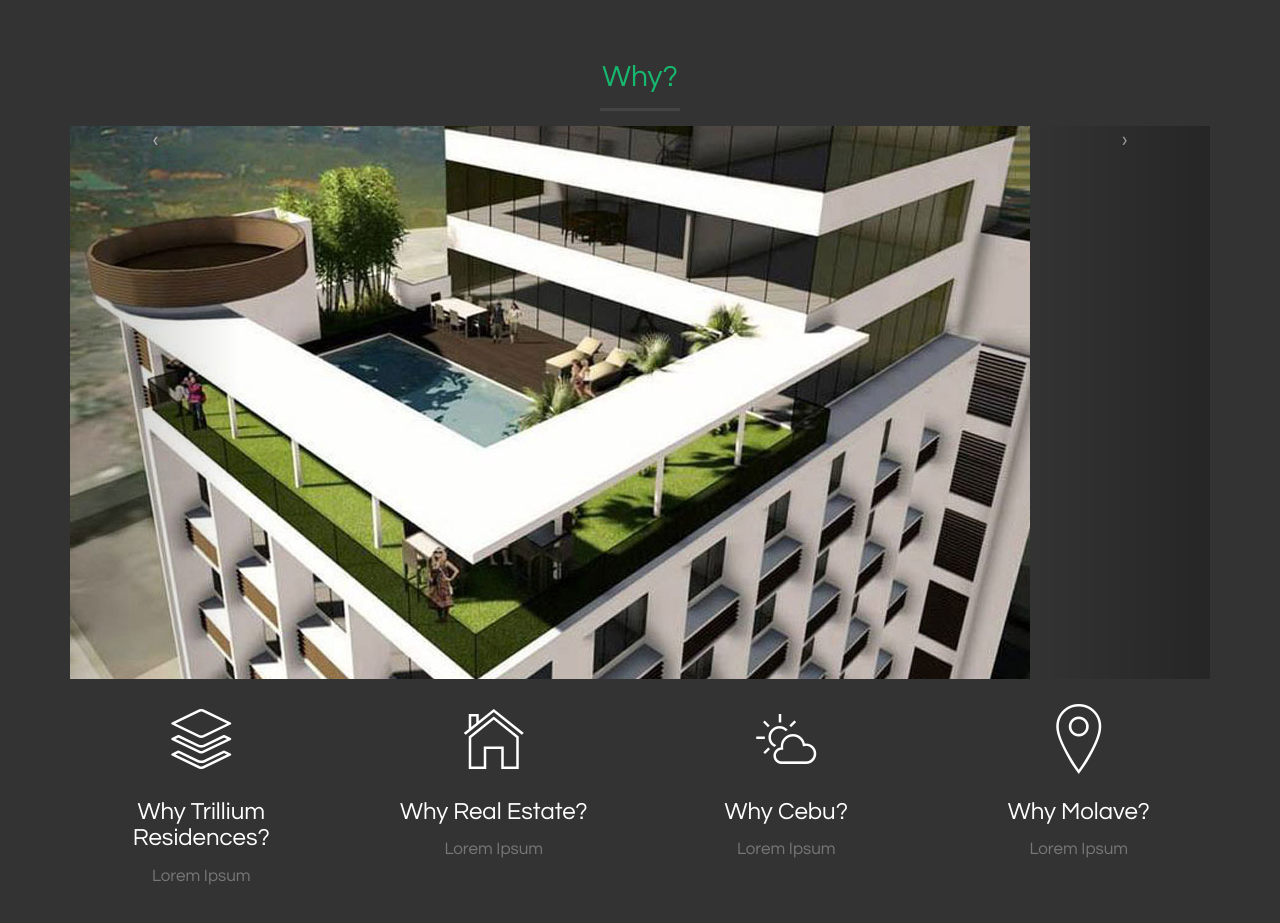
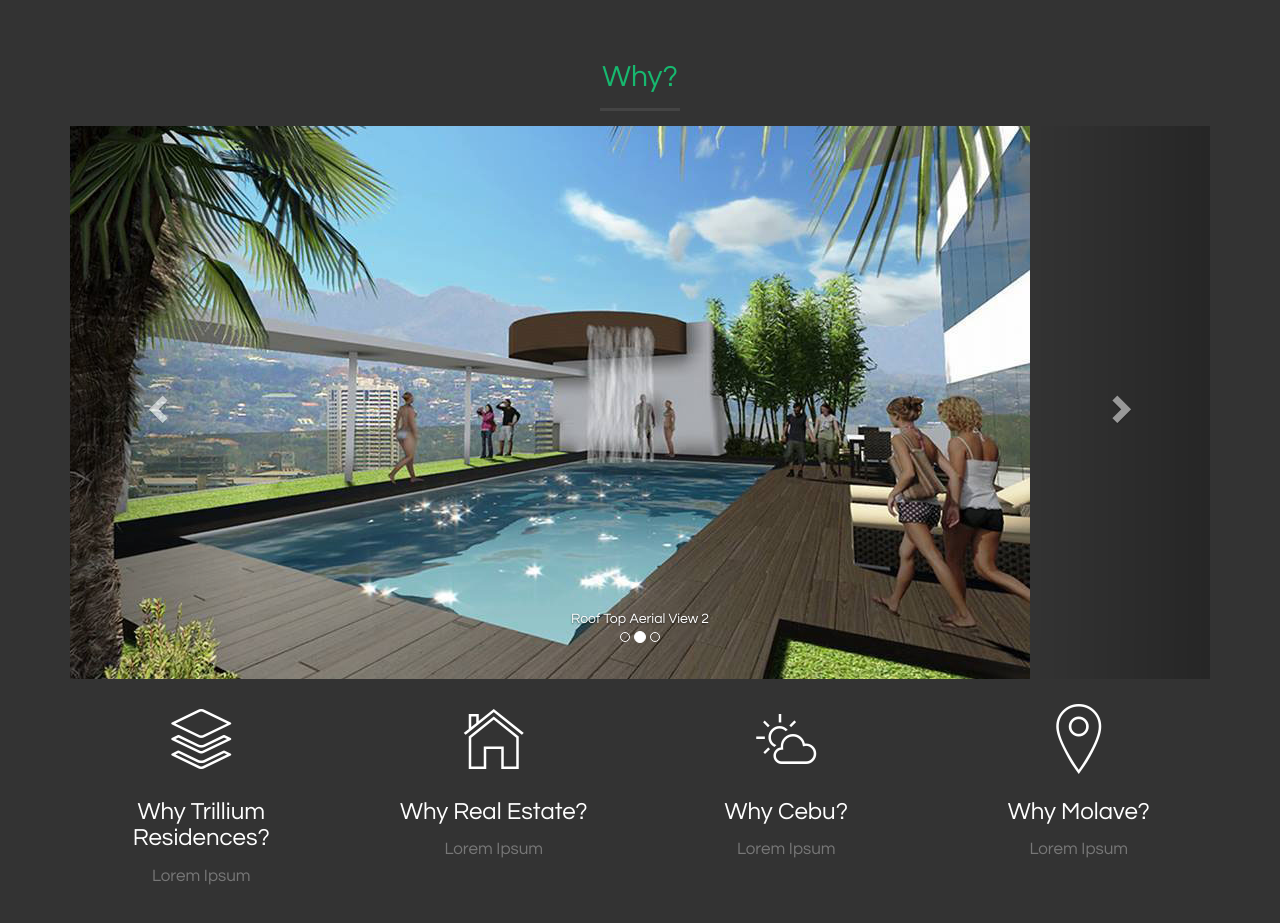
Before and after one commit to daxsorbito/trilliumResidences, a plain HTML site: page index.html in a window 1280 px wide. Shown: the part 840-1763 px from the top of the page. Drawn offline with nearby package versions, Linux system fonts and the light colour scheme.

Commit message:
feat: fixed carousel

```diff
--- a/index.html
+++ b/index.html
@@ -76,22 +76,46 @@
           <div class="col-lg-12 text-center">
             <h2 class="margin-top-0 text-primary">Why?</h2>
             <hr class="primary">
-            <div id="myCarousel" class="carousel slide">
-              <!-- Carousel items -->
-              <div class="carousel-inner">
-                <div class="active item">
+            <!-- Carousel items -->
+            <div id="trillium-carousel" class="carousel slide" data-ride="carousel">
+              <!-- Indicators -->
+              <ol class="carousel-indicators">
+                <li data-target="#trillium-carousel" data-slide-to="0" class="active"></li>
+                <li data-target="#trillium-carousel" data-slide-to="1"></li>
+                <li data-target="#trillium-carousel" data-slide-to="2"></li>
+              </ol>
+
+              <!-- Wrapper for slides -->
+              <div class="carousel-inner" role="listbox">
+                <div class="item active">
                   <img src="./images/amenities-facilities/arerialview.jpg" />
+                  <div class="carousel-caption">
+                    Roof Top Aerial View 1
+                  </div>
                 </div>
                 <div class="item">
                   <img src="./images/amenities-facilities/roofdeck.jpg" />
+                  <div class="carousel-caption">
+                    Roof Top Aerial View 2
+                  </div>
                 </div>
                 <div class="item">
                   <img src="./images/amenities-facilities/outsidelobby.jpg" />
+                  <div class="carousel-caption">
+                    Outside Lobby
+                  </div>
                 </div>
               </div>
-              <!-- Carousel nav -->
-              <a class="carousel-control left" href="#myCarousel" data-slide="prev">&lsaquo;</a>
-              <a class="carousel-control right" href="#myCarousel" data-slide="next">&rsaquo;</a>
+
+              <!-- Controls -->
+              <a class="left carousel-control" href="#trillium-carousel" role="button" data-slide="prev">
+                <span class="glyphicon glyphicon-chevron-left" aria-hidden="true"></span>
+                <span class="sr-only">Previous</span>
+              </a>
+              <a class="right carousel-control" href="#trillium-carousel" role="button" data-slide="next">
+                <span class="glyphicon glyphicon-chevron-right" aria-hidden="true"></span>
+                <span class="sr-only">Next</span>
+              </a>
             </div>
           </div>
         </div>
```
